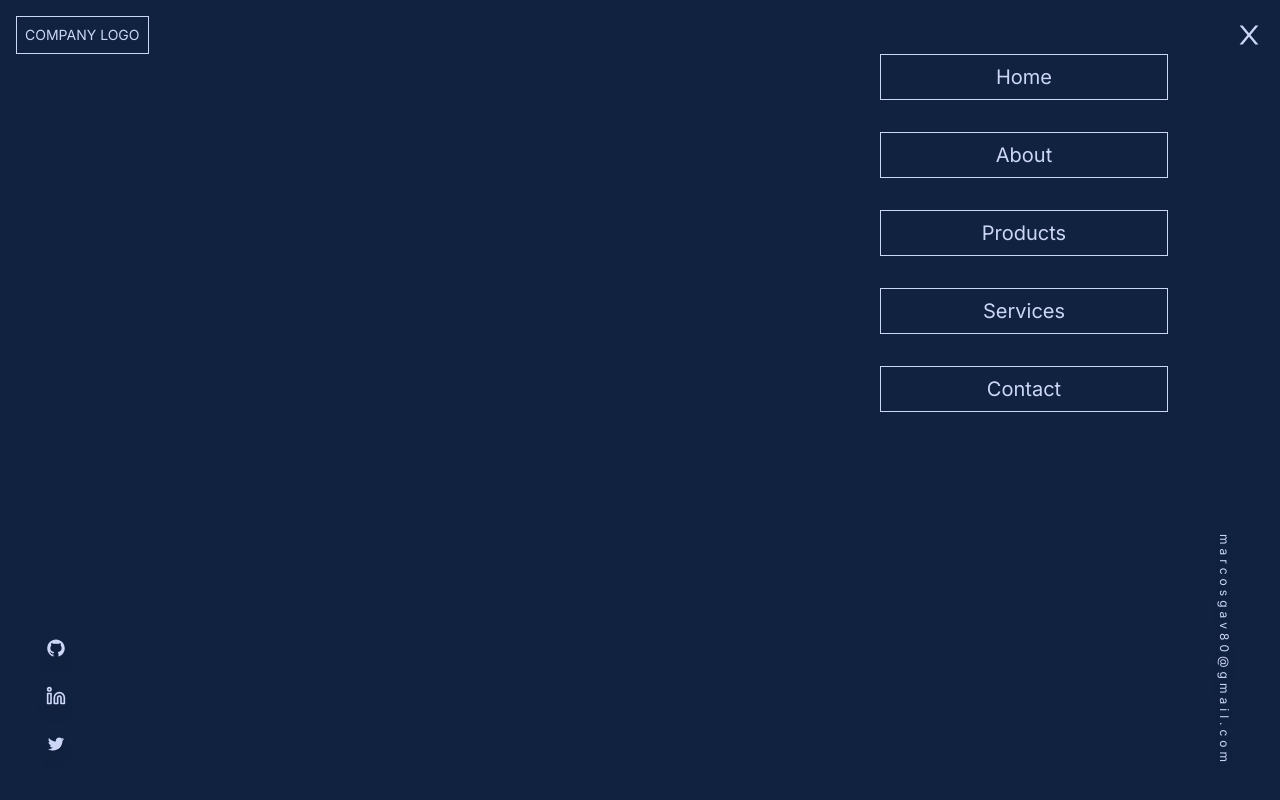
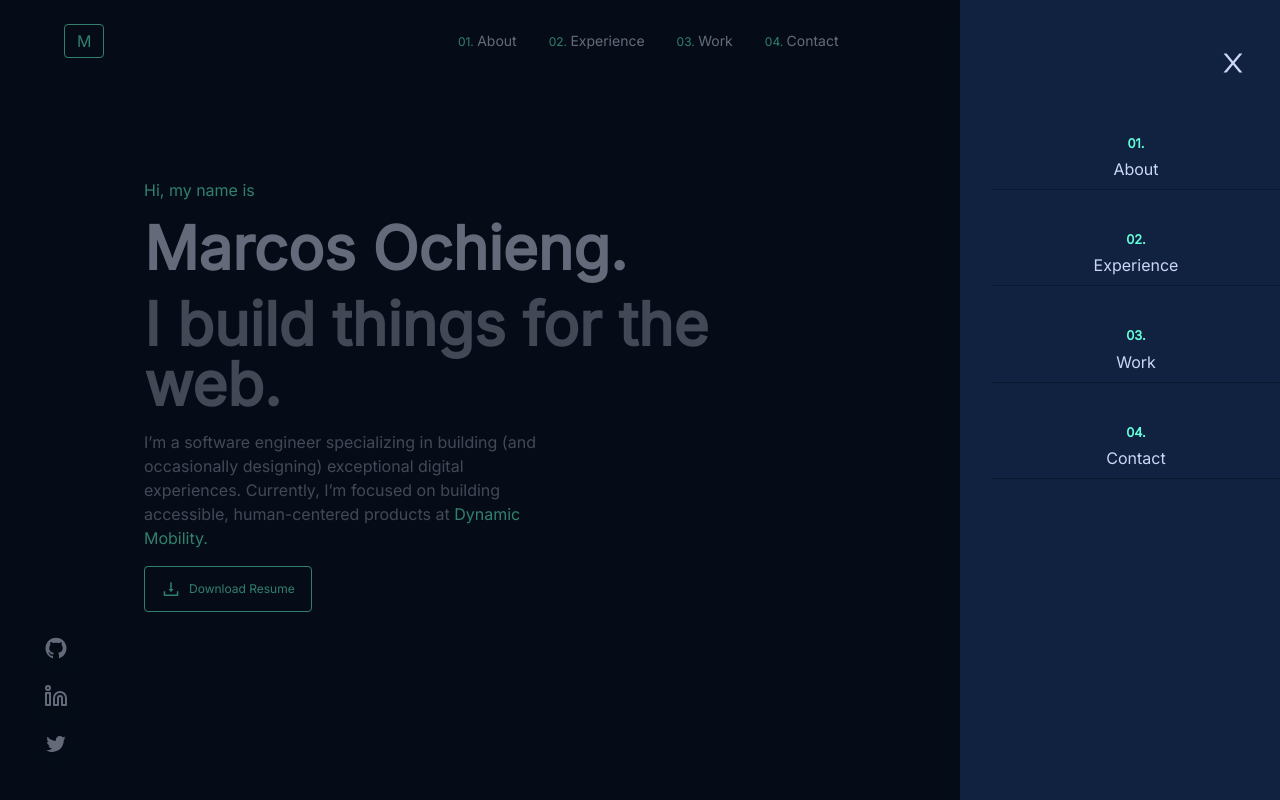
Before and after one commit to Marcos8060/port, a Next.js app: page / in a window 1280 px wide. Both pictures are taken after a click on the icon 1204 px from the left and 41 px from the top of the page. Shown: the top 800 px of the page. Built offline with nearby package versions, Linux system fonts and the light colour scheme.

Commit message:
polished the navbar drawer

```diff
--- a/components/drawer.js
+++ b/components/drawer.js
@@ -6,7 +6,7 @@ export default function Drawer({ children, isOpen, setIsOpen }) {
     <>
       <main
         className={
-          " fixed overflow-hidden z-10 bg-white bg-opacity-25 inset-0 transform ease-in-out " +
+          " fixed overflow-hidden z-40 bg-black bg-opacity-50 inset-0 transform ease-in-out " +
           (isOpen
             ? " transition-opacity opacity-100 duration-500 translate-x-0  "
             : " transition-all delay-500 opacity-0 translate-x-full  ")
@@ -14,16 +14,12 @@ export default function Drawer({ children, isOpen, setIsOpen }) {
       >
         <section
           className={
-            "right-0 w-full absolute bg-tertiary opacity-100 p-4 h-screen shadow-xl delay-400 duration-500 ease-in-out transition-all transform  " +
+            "right-0 w-3/12 absolute bg-tertiary opacity-100 px-8 py-12 h-screen shadow-xl delay-400 duration-500 ease-in-out transition-all transform  " +
             (isOpen ? " translate-x-0 " : " translate-x-full ")
           }
         >
-          {/* relative max-w-lg pb-10 flex flex-col space-y-6 overflow-y-auto h-full */}
           <article className="">
-            <div className="flex items-center justify-between">
-              <div>
-                <p className="uppercase text-white border border-white p-2 text-sm">Company Logo</p>
-              </div>
+            <div className="flex items-center justify-end">
               <div>
                 <AiOutlineClose
                   onClick={() => setIsOpen(false)}
@@ -32,23 +28,32 @@ export default function Drawer({ children, isOpen, setIsOpen }) {
               </div>
             </div>
             <div className="flex items-center justify-end px-48">
-                <ul className="text-center space-y-8 w-48">
-                    <li className="w-72 border border-white px-3 py-2">
-                        <a className="no-underline text-xl text-white" href="/">Home</a>
-                    </li>
-                    <li className="w-72 border border-white px-3 py-2 hover:bg-white group">
-                        <a className="text-white no-underline text-xl" href="/">About</a>
-                    </li>
-                    <li className="w-72 border border-white px-3 py-2 hover:bg-white group">
-                        <a className="text-white no-underline text-xl" href="/">Products</a>
-                    </li>
-                    <li className="w-72 border border-white px-3 py-2 hover:bg-white group">
-                        <a className="text-white no-underline text-xl" href="/">Services</a>
-                    </li>
-                    <li className="w-72 border border-white px-3 py-2 hover:bg-white group">
-                        <a className="text-white no-underline text-xl" href="/">Contact</a>
-                    </li>
-                </ul>
+              <ul className="text-center space-y-8 w-48 py-12">
+                <li className="w-72 px-3 py-2 flex flex-col gap-1 border-b border-primary">
+                  <small className="text-secondary font-bold">01.</small>
+                  <a className="no-underline text-white hover:text-secondary" href="/">
+                    About
+                  </a>
+                </li>
+                <li className="w-72 px-3 py-2 group flex flex-col gap-1 border-b border-primary">
+                  <small className="text-secondary font-bold">02.</small>
+                  <a className="text-white no-underline hover:text-secondary" href="/">
+                    Experience
+                  </a>
+                </li>
+                <li className="w-72 px-3 py-2 group flex flex-col gap-1 border-b border-primary">
+                  <small className="text-secondary font-bold">03.</small>
+                  <a className="text-white no-underline hover:text-secondary" href="/">
+                    Work
+                  </a>
+                </li>
+                <li className="w-72 px-3 py-2 group flex flex-col gap-1 border-b border-primary">
+                  <small className="text-secondary font-bold">04.</small>
+                  <a className="text-white no-underline hover:text-secondary" href="/">
+                    Contact
+                  </a>
+                </li>
+              </ul>
             </div>
           </article>
         </section>
--- a/components/fab.js
+++ b/components/fab.js
@@ -15,7 +15,7 @@ const Fab = () => {
           target="_blank"
           href="https://github.com/Marcos8060"
         >
-          <AiOutlineGithub className="text-xl" />
+          <AiOutlineGithub className="text-2xl" />
         </a>
       </button>
       <button
@@ -27,7 +27,7 @@ const Fab = () => {
           target="_blank"
           href="https://www.linkedin.com/in/marcos-ochieng/"
         >
-          <FiLinkedin className="text-xl" />
+          <FiLinkedin className="text-2xl" />
         </a>
       </button>
       <button
@@ -39,7 +39,7 @@ const Fab = () => {
           target="_blank"
           href="https://twitter.com/MarcosOchieng8"
         >
-          <AiOutlineTwitter className="text-xl" />
+          <AiOutlineTwitter className="text-2xl" />
         </a>
       </button>
       <button
```
